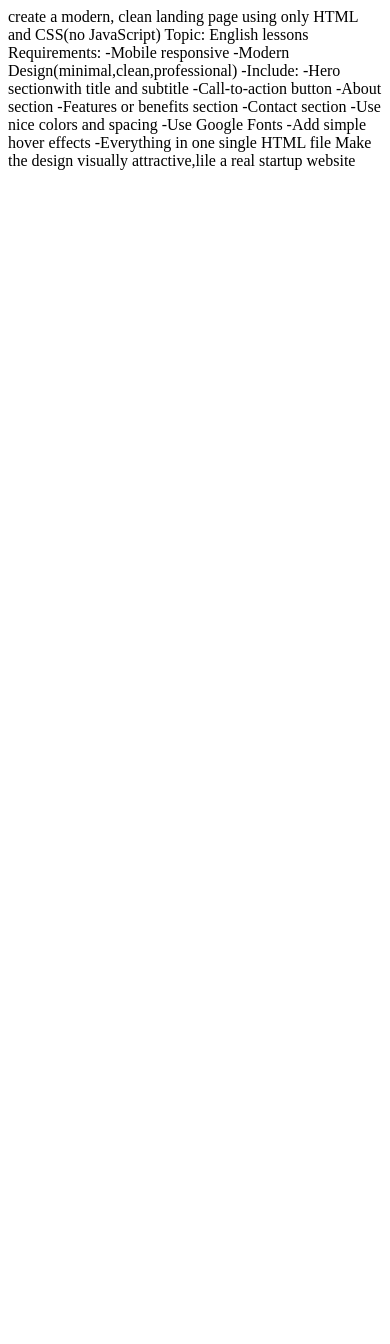
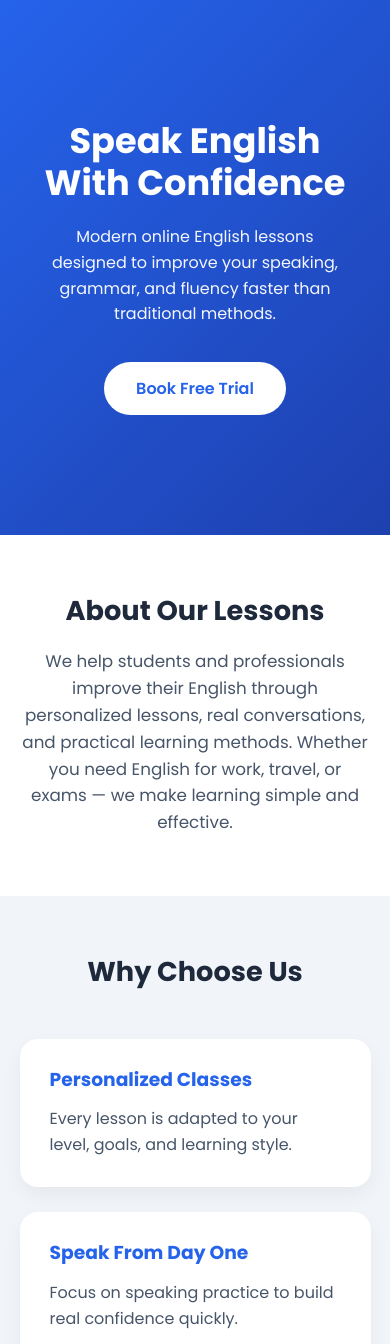
Before and after one commit to tata-pages/English-with-Tatev, a plain HTML site: page index.html in a window 390 px wide. Shown: the top 1344 px of the page. Before the commit the page ends 844 px from the top, so only its background shows below. Drawn offline with Linux system fonts and the light colour scheme.

Commit message:
Update index.html

```diff
--- a/index.html
+++ b/index.html
@@ -1,17 +1,259 @@
 
-create a modern, clean landing page using only HTML and CSS(no JavaScript)
-Topic: English lessons
-Requirements:
--Mobile responsive
--Modern Design(minimal,clean,professional)
--Include:
--Hero sectionwith title and subtitle
--Call-to-action button
--About section
--Features or benefits section
--Contact section
--Use nice colors and spacing
--Use Google Fonts
--Add simple hover effects
--Everything in one single HTML file
-Make the design visually attractive,lile a real startup website
+<!DOCTYPE html>
+<html lang="en">
+<head>
+<meta charset="UTF-8" />
+<meta name="viewport" content="width=device-width, initial-scale=1.0" />
+<title>English Lessons Landing Page</title>
+
+<!-- Google Font -->
+<link href="https://fonts.googleapis.com/css2?family=Poppins:wght@300;400;500;600;700&display=swap" rel="stylesheet">
+
+<style>
+*{
+  margin:0;
+  padding:0;
+  box-sizing:border-box;
+}
+
+body{
+  font-family:'Poppins',sans-serif;
+  background:#f8fafc;
+  color:#1e293b;
+  line-height:1.6;
+}
+
+.container{
+  width:90%;
+  max-width:1200px;
+  margin:auto;
+}
+
+section{
+  padding:80px 0;
+}
+
+h1,h2,h3{
+  line-height:1.2;
+}
+
+a{
+  text-decoration:none;
+}
+
+/* HERO */
+.hero{
+  background:linear-gradient(135deg,#2563eb,#1e40af);
+  color:white;
+  text-align:center;
+  padding:120px 20px;
+}
+
+.hero h1{
+  font-size:3rem;
+  margin-bottom:20px;
+}
+
+.hero p{
+  font-size:1.2rem;
+  max-width:700px;
+  margin:auto;
+  margin-bottom:35px;
+  opacity:0.95;
+}
+
+.btn{
+  display:inline-block;
+  background:white;
+  color:#2563eb;
+  padding:14px 32px;
+  border-radius:40px;
+  font-weight:600;
+  transition:0.3s ease;
+}
+
+.btn:hover{
+  transform:translateY(-3px);
+  box-shadow:0 10px 25px rgba(0,0,0,0.15);
+}
+
+/* ABOUT */
+.about{
+  background:white;
+  text-align:center;
+}
+
+.about h2{
+  font-size:2rem;
+  margin-bottom:20px;
+}
+
+.about p{
+  max-width:750px;
+  margin:auto;
+  color:#475569;
+  font-size:1.05rem;
+}
+
+/* FEATURES */
+.features{
+  background:#f1f5f9;
+}
+
+.features h2{
+  text-align:center;
+  font-size:2rem;
+  margin-bottom:50px;
+}
+
+.grid{
+  display:grid;
+  grid-template-columns:repeat(auto-fit,minmax(250px,1fr));
+  gap:25px;
+}
+
+.card{
+  background:white;
+  padding:30px;
+  border-radius:18px;
+  box-shadow:0 8px 20px rgba(0,0,0,0.05);
+  transition:0.3s ease;
+}
+
+.card:hover{
+  transform:translateY(-8px);
+  box-shadow:0 15px 30px rgba(0,0,0,0.08);
+}
+
+.card h3{
+  margin-bottom:15px;
+  color:#2563eb;
+}
+
+.card p{
+  color:#475569;
+}
+
+/* CONTACT */
+.contact{
+  background:white;
+  text-align:center;
+}
+
+.contact h2{
+  font-size:2rem;
+  margin-bottom:20px;
+}
+
+.contact p{
+  color:#475569;
+  margin-bottom:25px;
+}
+
+.contact .btn{
+  background:#2563eb;
+  color:white;
+}
+
+.contact .btn:hover{
+  background:#1e40af;
+}
+
+/* FOOTER */
+footer{
+  background:#0f172a;
+  color:#cbd5e1;
+  text-align:center;
+  padding:25px 10px;
+  font-size:0.95rem;
+}
+
+/* MOBILE */
+@media(max-width:768px){
+  .hero h1{
+    font-size:2.2rem;
+  }
+
+  .hero p{
+    font-size:1rem;
+  }
+
+  h2{
+    font-size:1.7rem !important;
+  }
+
+  section{
+    padding:60px 0;
+  }
+}
+</style>
+</head>
+
+<body>
+
+<!-- HERO -->
+<section class="hero">
+  <div class="container">
+    <h1>Speak English With Confidence</h1>
+    <p>Modern online English lessons designed to improve your speaking, grammar, and fluency faster than traditional methods.</p>
+    <a href="#contact" class="btn">Book Free Trial</a>
+  </div>
+</section>
+
+<!-- ABOUT -->
+<section class="about">
+  <div class="container">
+    <h2>About Our Lessons</h2>
+    <p>
+      We help students and professionals improve their English through personalized lessons, real conversations, and practical learning methods. Whether you need English for work, travel, or exams — we make learning simple and effective.
+    </p>
+  </div>
+</section>
+
+<!-- FEATURES -->
+<section class="features">
+  <div class="container">
+    <h2>Why Choose Us</h2>
+
+    <div class="grid">
+
+      <div class="card">
+        <h3>Personalized Classes</h3>
+        <p>Every lesson is adapted to your level, goals, and learning style.</p>
+      </div>
+
+      <div class="card">
+        <h3>Speak From Day One</h3>
+        <p>Focus on speaking practice to build real confidence quickly.</p>
+      </div>
+
+      <div class="card">
+        <h3>Flexible Schedule</h3>
+        <p>Choose lesson times that fit your busy lifestyle.</p>
+      </div>
+
+      <div class="card">
+        <h3>Professional Teacher</h3>
+        <p>Learn with an experienced instructor who supports your progress.</p>
+      </div>
+
+    </div>
+  </div>
+</section>
+
+<!-- CONTACT -->
+<section class="contact" id="contact">
+  <div class="container">
+    <h2>Start Learning Today</h2>
+    <p>Book your free trial lesson and begin your English journey now.</p>
+    <a href="#" class="btn">Contact Now</a>
+  </div>
+</section>
+
+<!-- FOOTER -->
+<footer>
+  © 2026 English Lessons. All rights reserved.
+</footer>
+
+</body>
+</html>
```
